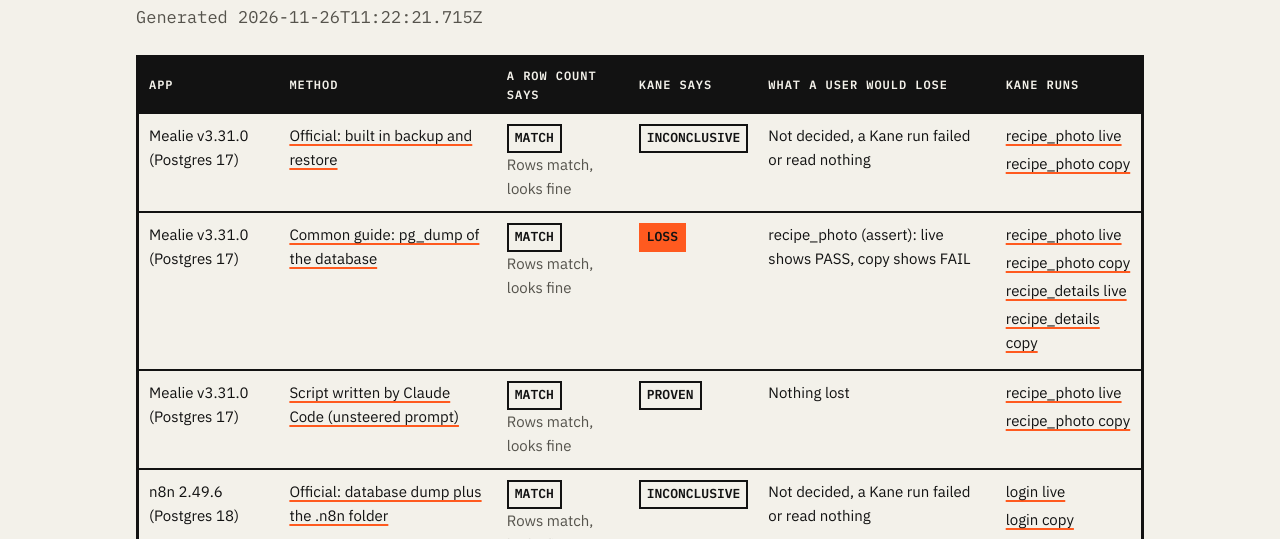
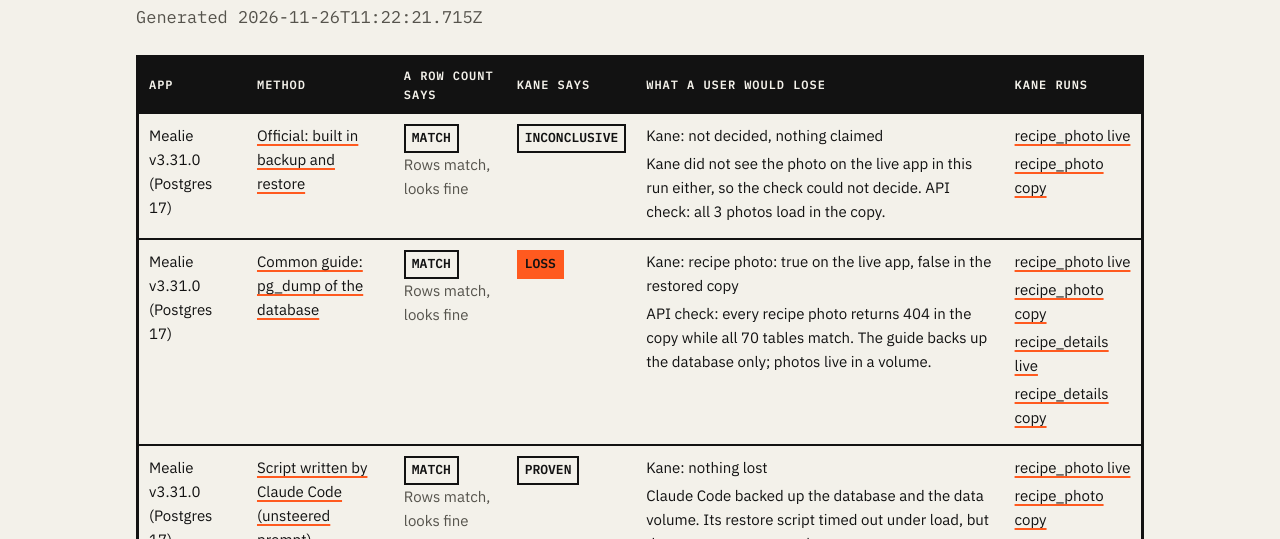
Before and after one commit to jenzylove/ripcord, a website: page site/proof.html in a window 1280 px wide. Shown: the part 261-800 px from the top of the page. Drawn offline with nearby package versions, Linux system fonts and the light colour scheme; a web font is replaced by a local one.

Commit message:
Proof page shows each case's plain note

```diff
--- a/site/proof.html
+++ b/site/proof.html
@@ -62,11 +62,15 @@
   }
   function lossText(c) {
     var d = c.differences || [];
-    if (c.kaneVerdict === 'INCONCLUSIVE') return 'Not decided, a Kane run failed or read nothing';
-    if (!d.length) return c.kaneVerdict === 'PROVEN' ? 'Nothing lost' : 'No differences listed';
-    return d.map(function (x) {
-      return x.check + (x.key ? ' (' + x.key + ')' : '') + ': live shows ' + show(x.live) + ', copy shows ' + show(x.copy);
+    var lines;
+    if (c.kaneVerdict === 'INCONCLUSIVE') lines = ['Kane: not decided, nothing claimed'];
+    else if (!d.length) lines = [c.kaneVerdict === 'PROVEN' ? 'Kane: nothing lost' : 'No differences listed'];
+    else lines = d.map(function (x) {
+      var what = x.key === 'assert' ? (x.check.replace(/_/g, ' ') + ': true on the live app, false in the restored copy') : (x.check + ' ' + x.key + ': live ' + show(x.live) + ', copy ' + show(x.copy));
+      return 'Kane: ' + what;
     });
+    if (c.note) lines.push(c.note);
+    return lines;
   }
   function td(content) {
     var t = el('td');
```
